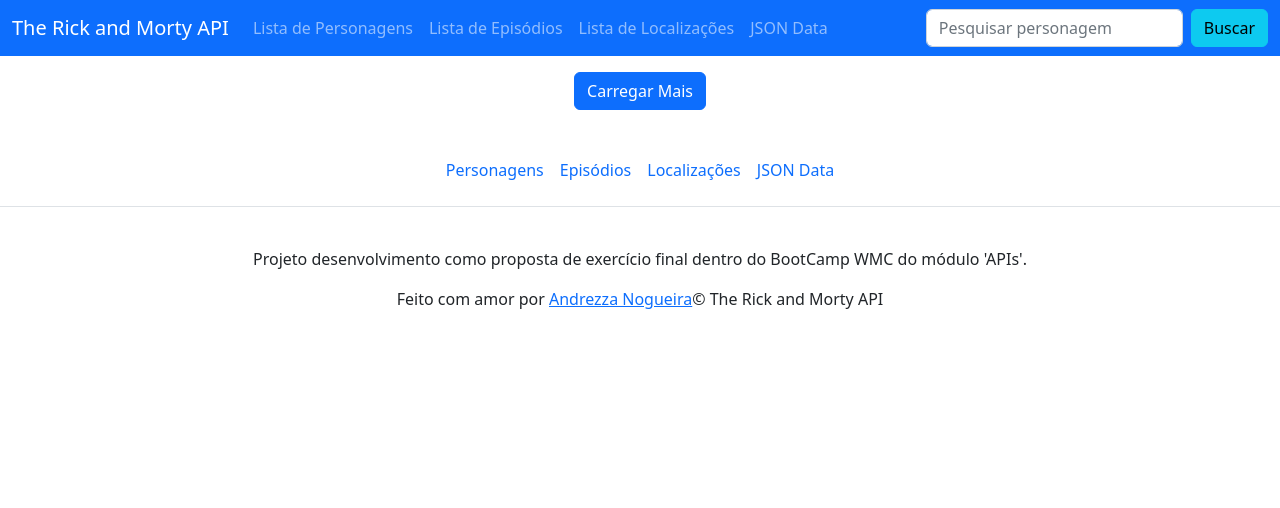
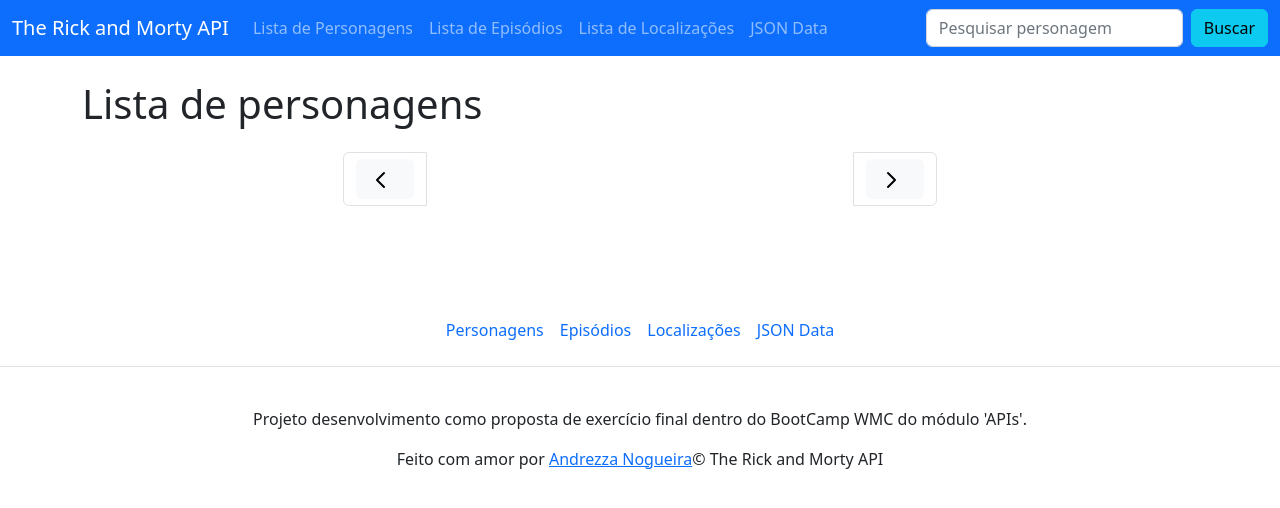
Before and after one commit to Andiichi/Desafio_API_Rick_and_Morty, a Flask app: page / in a window 1280 px wide. Shown: the top 508 px of the page. Run offline with Flask 3, Linux system fonts and the light colour scheme; data that the repository does not hold is empty.

Commit message:
Update characters.html

```diff
--- a/templates/characters.html
+++ b/templates/characters.html
@@ -1,11 +1,73 @@
 {% extends "layout.html" %}
 
 {% block content %}
-<div id="character-container" class="row">
-  <!-- O conteúdo será carregado dinamicamente via JavaScript -->
-</div>
 
-<div class="text-center">
-  <button id="load-more" class="btn btn-primary mt-3">Carregar Mais</button>
-</div>
+  <h1 class="my-4">Lista de personagens</h1>
+
+  <!-- Grid de personagens -->
+  <div class="row row-cols-1 row-cols-md-5 g-5">
+    {% for character in characters %}
+    <div class="col">
+      <div class="card" >
+        <div class="card-body d-flex flex-column p-2 justify-content-md-center text-center">
+          <img src="{{ character.image }}" class="card-img-top" alt="{{ character.name }}">
+
+          <h5 class="m-2">{{ character.name }}</h5>
+        </div>
+        <a href="{{ url_for('get_profile', id=character.id) }}" class="btn btn-primary">View Profile</a>
+      </div>
+    </div>
+    {% endfor %}
+  </div>
+
+  <!-- Paginação -->
+  <nav aria-label="Page navigation" class="mt-10 p-5 ">
+    <ul class="pagination d-flex justify-content-around">
+      {% if prev_page %}
+      <li class="page-item">
+        <a class="page-link" href="?page={{ prev_page.split('=')[-1] }}" aria-label="Previous">
+          <button aria-hidden="true" class="btn btn-primary">
+            <svg class="me-2" width="24" height="24" fill="none" stroke="currentColor" viewBox="0 0 24 24" xmlns="http://www.w3.org/2000/svg">
+              <path stroke-linecap="round" stroke-linejoin="round" stroke-width="2" d="M15 19l-7-7 7-7"></path>
+            </svg>
+          </button>
+        </a>
+      </li>
+      {% else %}
+      <li class="page-item disabled">
+        <a class="page-link" href="#" aria-label="Previous">
+          <button aria-hidden="true" class="btn btn-light">
+            <svg class="me-2" width="24" height="24" fill="none" stroke="currentColor" viewBox="0 0 24 24" xmlns="http://www.w3.org/2000/svg">
+              <path stroke-linecap="round" stroke-linejoin="round" stroke-width="2" d="M15 19l-7-7 7-7"></path>
+            </svg>
+
+          </button>
+        </a>
+      </li>
+      {% endif %}
+
+      {% if next_page %}
+      <li class="page-item">
+        <a class="page-link" href="?page={{ next_page.split('=')[-1] }}" aria-label="Next">
+          <button aria-hidden="true" class="btn btn-primary">
+            <svg class="me-2" width="24" height="24" fill="none" stroke="currentColor" viewBox="0 0 24 24" xmlns="http://www.w3.org/2000/svg" style="transform: rotate(180deg);">
+              <path stroke-linecap="round" stroke-linejoin="round" stroke-width="2" d="M15 19l-7-7 7-7"></path>
+            </svg>
+          </button>
+        </a>
+      </li>
+      {% else %}
+      <li class="page-item disabled">
+        <a class="page-link" href="#" aria-label="Next">
+          <button aria-hidden="true" class="btn btn-light">
+            <svg class="me-2" width="24" height="24" fill="none" stroke="currentColor" viewBox="0 0 24 24" xmlns="http://www.w3.org/2000/svg" style="transform: rotate(180deg);">
+              <path stroke-linecap="round" stroke-linejoin="round" stroke-width="2" d="M15 19l-7-7 7-7"></path>
+            </svg>
+          </button>
+        </a>
+      </li>
+      {% endif %}
+    </ul>
+  </nav>
+
 {% endblock %}
```
